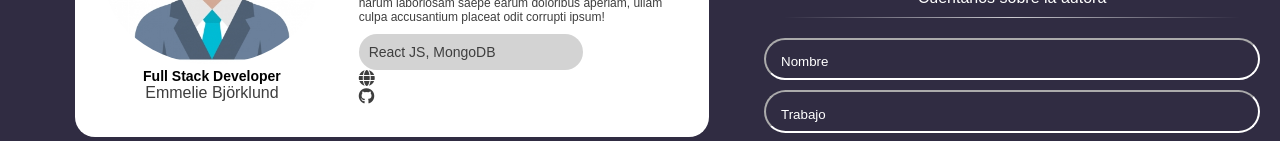
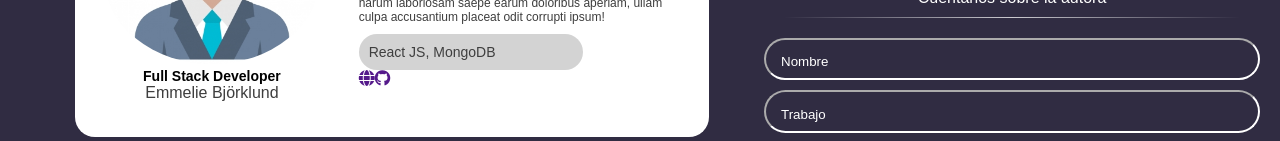
Before and after one commit to Adalab/project-promo-u-module-3-team-5, a React (Vite) app: page / in a window 1280 px wide. Shown: the part 590-731 px from the top of the page. Built offline with nearby package versions, Linux system fonts and the light colour scheme.

Commit message:
Add icons and events on inputs

```diff
--- a/src/components/App.jsx
+++ b/src/components/App.jsx
@@ -61,14 +61,18 @@ function App() {
                 <p className="text">{technologies || 'React JS, MongoDB'}</p>
               </section>
 
-              <section className='demo'>
-              <i className="fa-solid fa-globe"></i>
-              <a href="{demo || ''}"></a>
+              <section className="demo repo">
+                <a href={demo || ""}><i className="fa-solid fa-globe"></i></a>
+                <a href={repo || ""}><i className="fa-brands fa-github"></i></a>
               </section>
 
-              <section>
-              <i className="fa-brands fa-github"></i>
+              {/* <section className='demo'>
+              <a href={demo || ""}><i className="fa-solid fa-globe"></i></a>
               </section>
+
+              <section className='repo'>
+              <a href={repo || ""}><i className="fa-brands fa-github"></i></a>
+              </section> */}
 
 
             </section>
```
